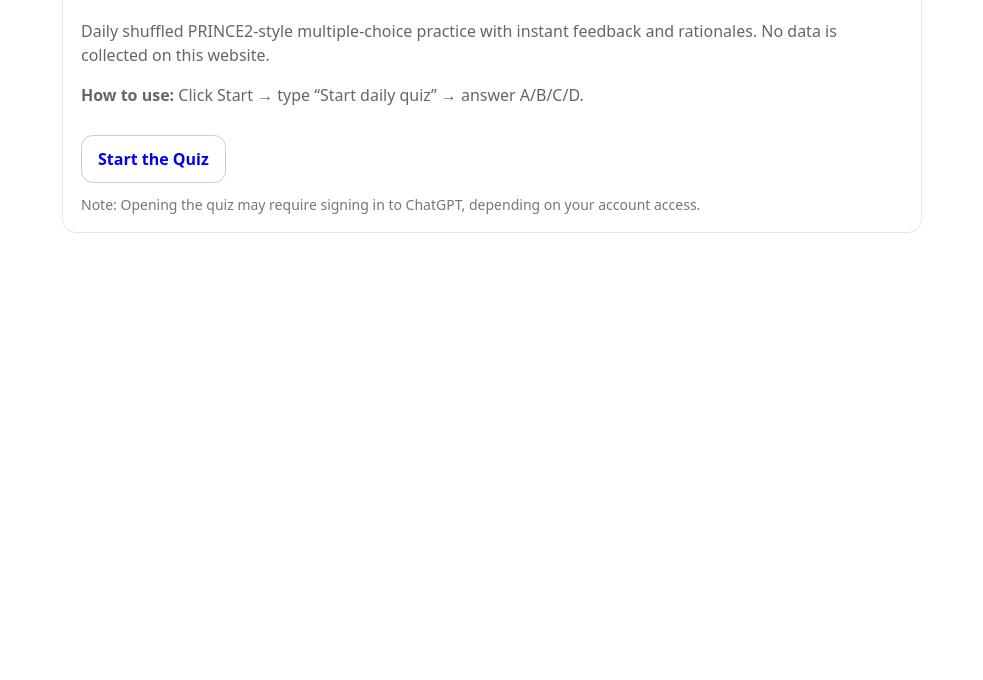
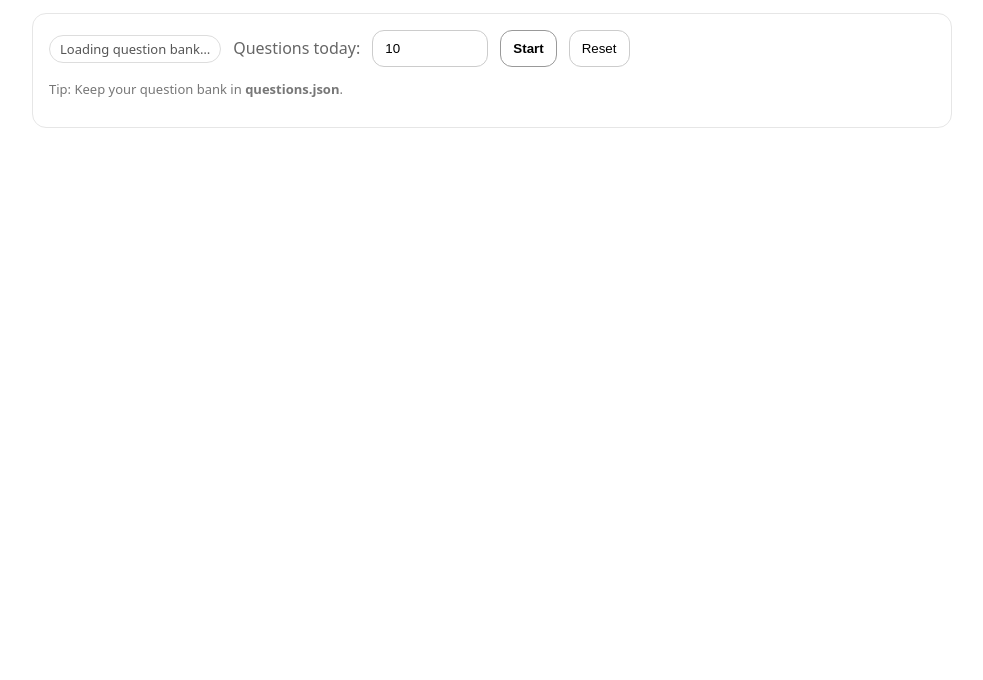
Before and after one commit to sachusnair/prince2-quiz, a plain HTML site: page index.html in a window 1280 px wide. Shown: the part 120-800 px from the top of the page, without its empty margins (148-1131 px from the left). Drawn offline with Linux system fonts and the light colour scheme.

Commit message:
index.html

```diff
--- a/index.html
+++ b/index.html
@@ -1,38 +1,45 @@
 <!doctype html>
 <html lang="en">
 <head>
-  <meta charset="utf-8" />
-  <meta name="viewport" content="width=device-width,initial-scale=1" />
+  <meta charset="utf-8"/>
+  <meta name="viewport" content="width=device-width,initial-scale=1"/>
   <title>PRINCE2 Practice Quiz</title>
   <style>
-    body { font-family: system-ui, Arial; max-width: 860px; margin: 40px auto; padding: 0 16px; }
-    .card { border: 1px solid #e5e5e5; border-radius: 14px; padding: 18px; }
-    .muted { color:#666; line-height: 1.5; }
-    a.btn { display:inline-block; margin-top: 12px; padding: 12px 16px; border-radius: 12px;
-            border:1px solid #ccc; text-decoration:none; font-weight: 600; }
-    a.btn:hover { opacity: 0.9; }
-    .small { font-size: 14px; color:#777; margin-top: 12px; }
+    body { font-family: system-ui, Arial; max-width: 920px; margin: 28px auto; padding: 0 16px; }
+    .card { border: 1px solid #e6e6e6; border-radius: 14px; padding: 16px; margin: 14px 0; }
+    .row { display:flex; gap:12px; flex-wrap:wrap; align-items:center; }
+    button { padding: 10px 12px; border-radius: 12px; border:1px solid #ccc; background:#fff; cursor:pointer; }
+    button:hover { opacity: .92; }
+    button.primary { border-color:#999; font-weight: 650; }
+    .muted { color:#666; line-height:1.55; }
+    .ok { color:#0a7a2f; font-weight: 800; }
+    .bad { color:#b00020; font-weight: 800; }
+    .pill { display:inline-block; padding: 4px 10px; border:1px solid #ddd; border-radius: 999px; font-size: 13px; color:#555; }
+    .opt { display:block; width:100%; text-align:left; margin:8px 0; }
+    .footer { font-size: 13px; color:#777; }
+    input { padding: 10px 12px; border-radius: 12px; border:1px solid #ccc; width: 90px; }
   </style>
 </head>
 <body>
   <h1>PRINCE2 Practice Quiz</h1>
+  <p class="muted">Daily shuffled multiple-choice practice with instant marking and rationales. No data is stored.</p>
 
   <div class="card">
-    <p class="muted">
-      Daily shuffled PRINCE2-style multiple-choice practice with instant feedback and rationales.
-      No data is collected on this website.
+    <div class="row">
+      <span class="pill" id="bankInfo">Loading question bank…</span>
+      <label class="muted">Questions today:</label>
+      <input id="count" type="number" min="1" value="10"/>
+      <button class="primary" id="startBtn">Start</button>
+      <button id="resetBtn">Reset</button>
+    </div>
+    <p class="footer">
+      Tip: Keep your question bank in <b>questions.json</b>.
     </p>
+  </div>
 
-    <p class="muted"><b>How to use:</b> Click Start → type “Start daily quiz” → answer A/B/C/D.</p>
+  <div class="card" id="quizCard" style="display:none;"></div>
+  <div class="card" id="resultCard" style="display:none;"></div>
 
-    <a class="btn" target="_blank" rel="noopener"
-       href="https://chatgpt.com/g/g-p-697f2507eb908191ab0fa15ba7a3f92a-prince2-practice-quiz/project">
-      Start the Quiz
-    </a>
-
-    <div class="small">
-      Note: Opening the quiz may require signing in to ChatGPT, depending on your account access.
-    </div>
-  </div>
+  <script src="app.js"></script>
 </body>
 </html>
```
